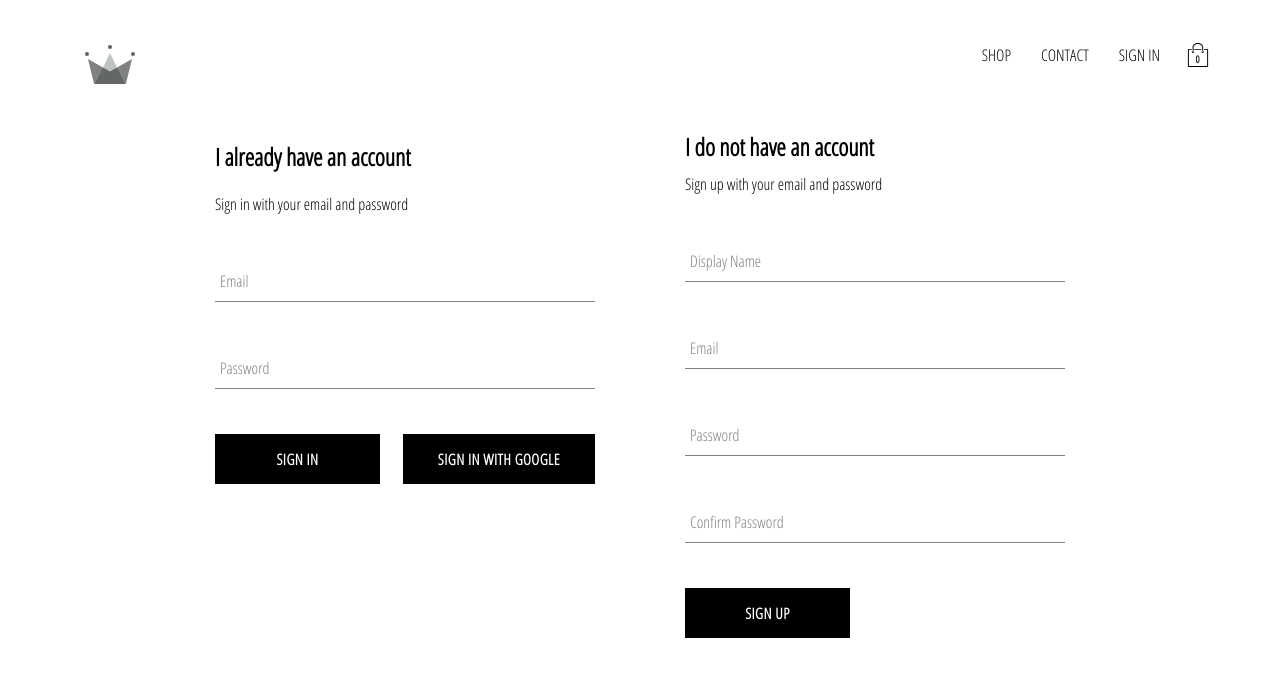
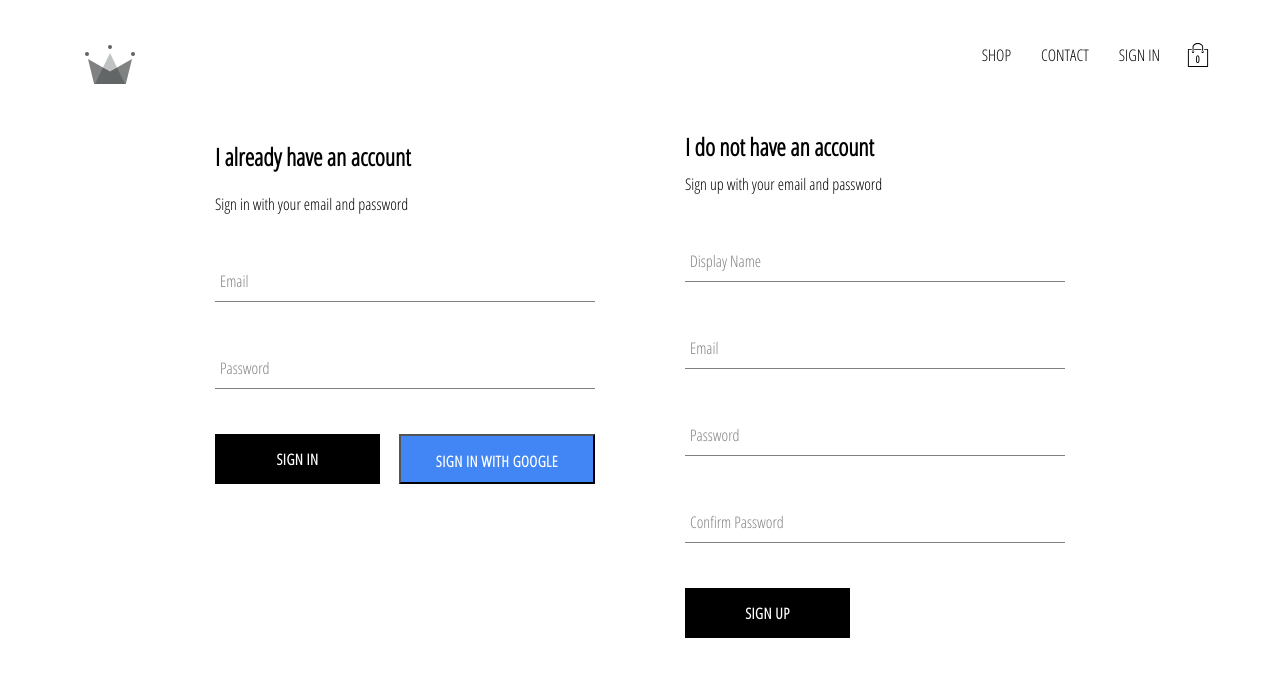
Before and after one commit to edumode/crwn-udemy, a React (Create React App) app: page /signin in a window 1280 px wide. Shown: the top 676 px of the page. Built offline with nearby package versions, Linux system fonts and the light colour scheme; no server answers.

Commit message:
Styled components button

```diff
--- /dev/null
+++ b/src/components/custom-button/custom-buttom.styles.jsx
@@ -0,0 +1,61 @@
+import styled, {css} from 'styled-components'
+
+const buttonStyles  = css`
+    background-color: black;
+    color: white;
+    border: none;
+
+    &:hover {
+        background-color: white;
+        color: black;
+        border: 1px solid black;
+    }
+`
+
+const invertedButtonStyles = css`
+    background-color: black;
+    color: white;
+    border: 1px solid black;
+
+    &:hover {
+        background-color: white;
+        color: black;
+        border: none;
+    }
+`
+
+const googleSignStyles = css`
+    background-color: #4285f4;
+    color: white;
+
+    &:hover{
+    background-color: #357ae8;
+    border: none;
+    }
+`
+
+const getButtonStyles = props => {
+    if(props.isGoogleSignIn) {
+        return googleSignStyles
+    }
+
+    return props.inverted ? invertedButtonStyles : buttonStyles
+}
+
+export const CustomButtonContainer = styled.button`
+    min-width: 165px;
+    width: auto;
+    height: 50px;
+    letter-spacing: 0.5px;
+    line-height: 50px;
+    padding: 0 35px 0 35px;
+    font-size: 15px;
+    text-transform: uppercase;
+    font-family: 'Open Sans Condensed';
+    font-weight: bolder;
+    cursor: pointer;
+    display: flex;
+    justify-content: center;
+
+    ${getButtonStyles}
+`
--- a/src/components/custom-button/custom-button.component.jsx
+++ b/src/components/custom-button/custom-button.component.jsx
@@ -1,13 +1,15 @@
-import React from 'react'
+import React from 'react';
 
-import './custom-button.styles.scss'
+import {
+    CustomButtonContainer
+} from './custom-buttom.styles'
 
-const CustomButton = ({children, isGoogleSignIn, inverted, ...otherProps}) => (
-    <button
-    className={`${inverted ? 'inverted':''} custom-button `}
-        {...otherProps}>
-        {children}
-    </button>
-)
 
-export default CustomButton
+
+const CustomButton = ({ children, ...props}) => (
+  <CustomButtonContainer {...props}  >
+    {children}
+  </CustomButtonContainer>
+);
+
+export default CustomButton;
--- a/src/components/header/header.component.jsx
+++ b/src/components/header/header.component.jsx
@@ -3,7 +3,7 @@ import { connect } from 'react-redux'
 import { createStructuredSelector } from 'reselect'
 
 import { ReactComponent as Logo } from '../../assets/crown.svg'
-import { HeaderContainer, LogoContainer, OptionsContainer, OptionDiv, OptionLink } from './header.styles'
+import { HeaderContainer, LogoContainer, OptionsContainer,  OptionLink } from './header.styles'
 
 
 import { auth } from '../../firebase/firebase.utils'
@@ -24,7 +24,7 @@ const Header = ({ currentUser, hidden }) => (
             <OptionLink className='option' to='/shop'>CONTACT</OptionLink>
 
             {currentUser ?(
-                <OptionDiv className='option' onClick={() => auth.signOut()}>SIGN OUT</OptionDiv>
+                <OptionLink as={'div'} className='option' onClick={() => auth.signOut()}>SIGN OUT</OptionLink>
                 ) : (
                 <OptionLink to='/signin'>
                     SIGN IN
--- a/src/components/header/header.styles.jsx
+++ b/src/components/header/header.styles.jsx
@@ -1,10 +1,6 @@
-import styled, { css } from 'styled-components'
+import styled from 'styled-components'
 import { Link } from 'react-router-dom'
 
-const OptionsContainerStyles = css`
-    padding: 10px 15px;
-    cursor: pointer;
-`
 
 export const HeaderContainer = styled.div`
     height: 70px;
@@ -29,9 +25,6 @@ export const OptionsContainer = styled.div`
 `
 
 export const OptionLink = styled(Link)`
-    ${ OptionsContainerStyles }
+    padding: 10px 15px;
+    cursor: pointer;
 `
-
-export const OptionDiv = styled.div`
-    ${ OptionsContainerStyles }
-`
```
Also changed, not shown: src/components/custom-button/custom-buttom.styles.scss (renamed from src/components/custom-button/custom-button.styles.scss).
